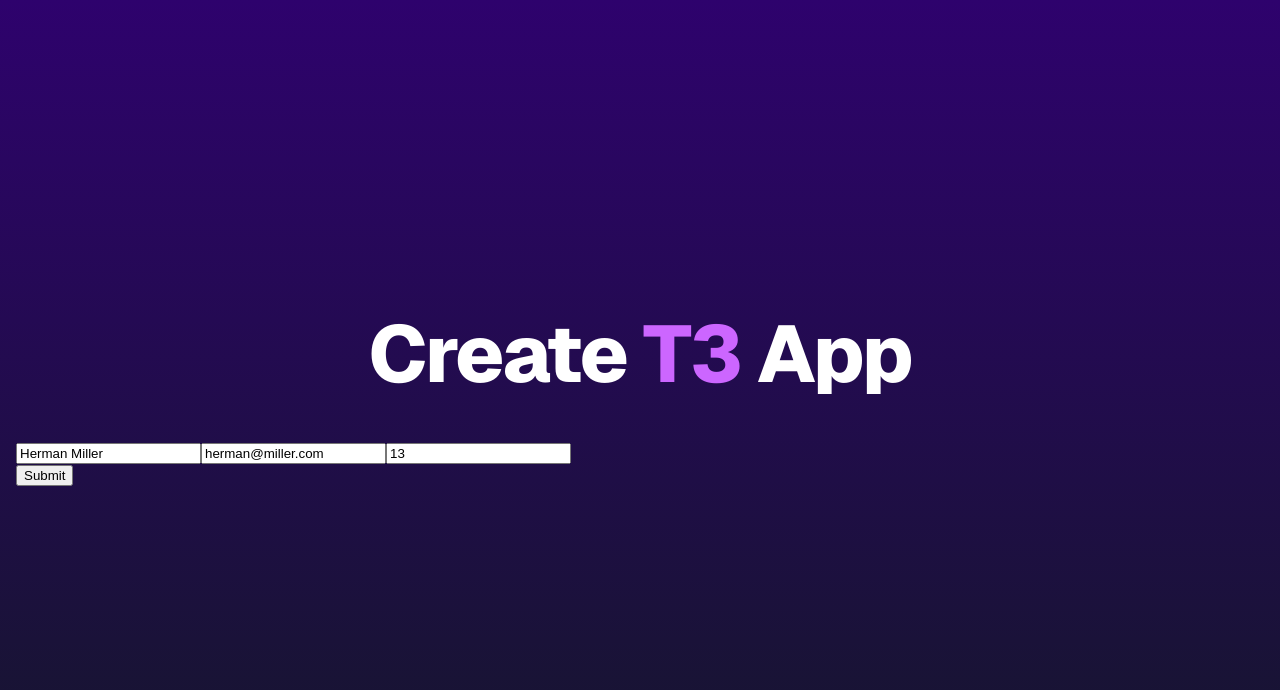
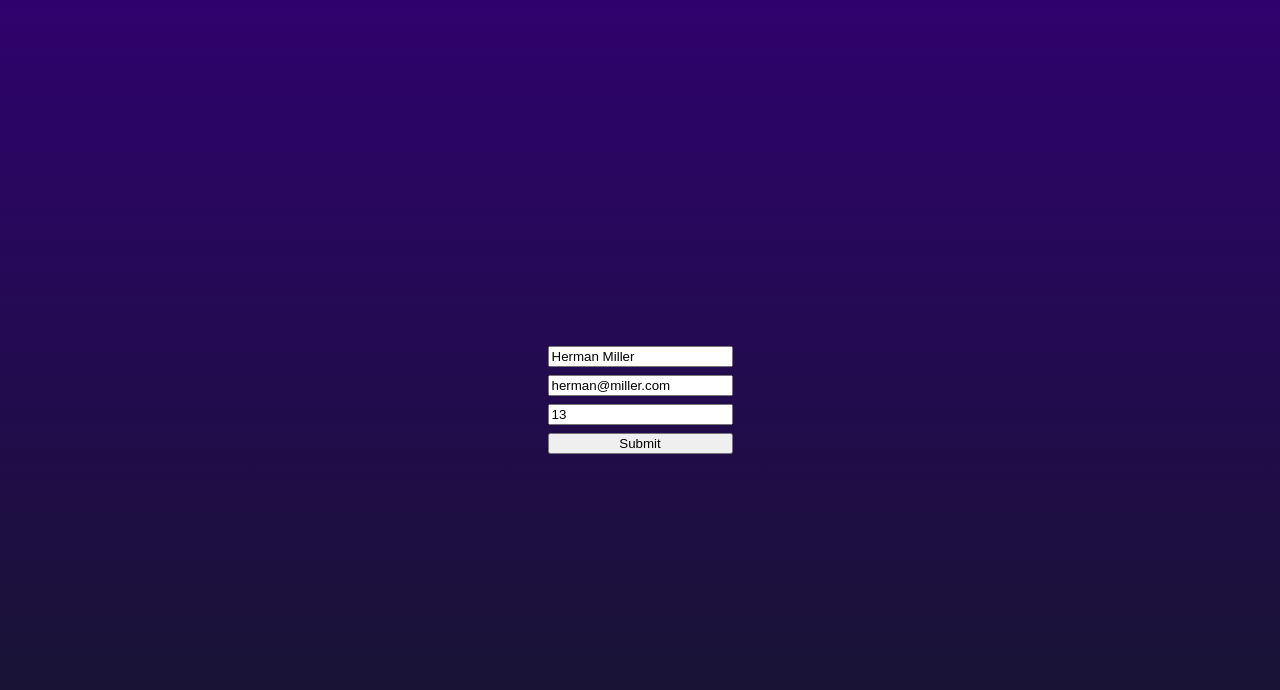
Before and after one commit to markomitranic/safe-server-action, a Next.js app: page / in a window 1280 px wide. Shown: the top 690 px of the page. Built offline with nearby package versions, Linux system fonts and the light colour scheme.

Commit message:
Add some basic styling

```diff
--- a/src/app/_Form/Form.tsx
+++ b/src/app/_Form/Form.tsx
@@ -4,6 +4,7 @@
 import { useMutation } from "@tanstack/react-query";
 import { useForm } from "react-hook-form";
 import { applyErrorsToForm } from "~/lib/applyErrorsToForm";
+import styles from "../index.module.css";
 import { CreateUserDTO } from "./CreateUserDTO";
 import { createUserAction } from "./createUserAction";
 
@@ -26,7 +27,10 @@
   });
 
   return (
-    <form onSubmit={form.handleSubmit((data) => mutate(data))}>
+    <form
+      className={styles.form}
+      onSubmit={form.handleSubmit((data) => mutate(data))}
+    >
       <input {...form.register("name")} placeholder="Name" />
       {form.formState.errors.name && (
         <p>{form.formState.errors.name.message}</p>
--- a/src/app/index.module.css
+++ b/src/app/index.module.css
@@ -7,151 +7,16 @@
   background-image: linear-gradient(to bottom, #2e026d, #15162c);
 }
 
-.container {
-  width: 100%;
-  display: flex;
-  flex-direction: column;
-  align-items: center;
-  justify-content: center;
-  gap: 3rem;
-  padding: 4rem 1rem;
-}
-
-@media (min-width: 640px) {
-  .container {
-    max-width: 640px;
-  }
-}
-
-@media (min-width: 768px) {
-  .container {
-    max-width: 768px;
-  }
-}
-
-@media (min-width: 1024px) {
-  .container {
-    max-width: 1024px;
-  }
-}
-
-@media (min-width: 1280px) {
-  .container {
-    max-width: 1280px;
-  }
-}
-
-@media (min-width: 1536px) {
-  .container {
-    max-width: 1536px;
-  }
-}
-
-.title {
-  font-size: 3rem;
-  line-height: 1;
-  font-weight: 800;
-  letter-spacing: -0.025em;
-  margin: 0;
-  color: white;
-}
-
-@media (min-width: 640px) {
-  .title {
-    font-size: 5rem;
-  }
-}
-
-.pinkSpan {
-  color: hsl(280 100% 70%);
-}
-
-.cardRow {
-  display: grid;
-  grid-template-columns: repeat(1, minmax(0, 1fr));
-  gap: 1rem;
-}
-
-@media (min-width: 640px) {
-  .cardRow {
-    grid-template-columns: repeat(2, minmax(0, 1fr));
-  }
-}
-
-@media (min-width: 768px) {
-  .cardRow {
-    gap: 2rem;
-  }
-}
-
-.card {
-  max-width: 20rem;
-  display: flex;
-  flex-direction: column;
-  gap: 1rem;
-  padding: 1rem;
-  border-radius: 0.75rem;
-  color: white;
-  background-color: rgb(255 255 255 / 0.1);
-}
-
-.card:hover {
-  background-color: rgb(255 255 255 / 0.2);
-  transition: background-color 150ms cubic-bezier(0.5, 0, 0.2, 1);
-}
-
-.cardTitle {
-  font-size: 1.5rem;
-  line-height: 2rem;
-  font-weight: 700;
-  margin: 0;
-}
-
-.cardText {
-  font-size: 1.125rem;
-  line-height: 1.75rem;
-}
-
-.showcaseContainer {
-  display: flex;
-  flex-direction: column;
-  align-items: center;
-  gap: 0.5rem;
-}
-
-.showcaseText {
-  color: white;
-  text-align: center;
-  font-size: 1.5rem;
-  line-height: 2rem;
-}
-
-.authContainer {
-  display: flex;
-  flex-direction: column;
-  align-items: center;
-  justify-content: center;
-  gap: 1rem;
-}
-
-.loginButton {
-  border-radius: 9999px;
-  background-color: rgb(255 255 255 / 0.1);
-  padding: 0.75rem 2.5rem;
-  font-weight: 600;
-  color: white;
-  text-decoration-line: none;
-  transition: background-color 150ms cubic-bezier(0.5, 0, 0.2, 1);
-}
-
-.loginButton:hover {
-  background-color: rgb(255 255 255 / 0.2);
-}
-
 .form {
   display: flex;
   flex-direction: column;
   gap: 0.5rem;
+}
+
+.form p {
+  color: red !important;
+  font-size: 10px;
+  margin: 0 auto;
 }
 
 .input {
@@ -160,18 +25,3 @@
   padding: 0.5rem 1rem;
   color: black;
 }
-
-.submitButton {
-  all: unset;
-  border-radius: 9999px;
-  background-color: rgb(255 255 255 / 0.1);
-  padding: 0.75rem 2.5rem;
-  font-weight: 600;
-  color: white;
-  text-align: center;
-  transition: background-color 150ms cubic-bezier(0.5, 0, 0.2, 1);
-}
-
-.submitButton:hover {
-  background-color: rgb(255 255 255 / 0.2);
-}
--- a/src/app/page.tsx
+++ b/src/app/page.tsx
@@ -4,14 +4,7 @@
 export default function Home() {
   return (
     <main className={styles.main}>
-      <div className={styles.container}>
-        <h1 className={styles.title}>
-          Create <span className={styles.pinkSpan}>T3</span> App
-        </h1>
-        <div className={styles.cardRow}>
-          <Form />
-        </div>
-      </div>
+      <Form />
     </main>
   );
 }
```
